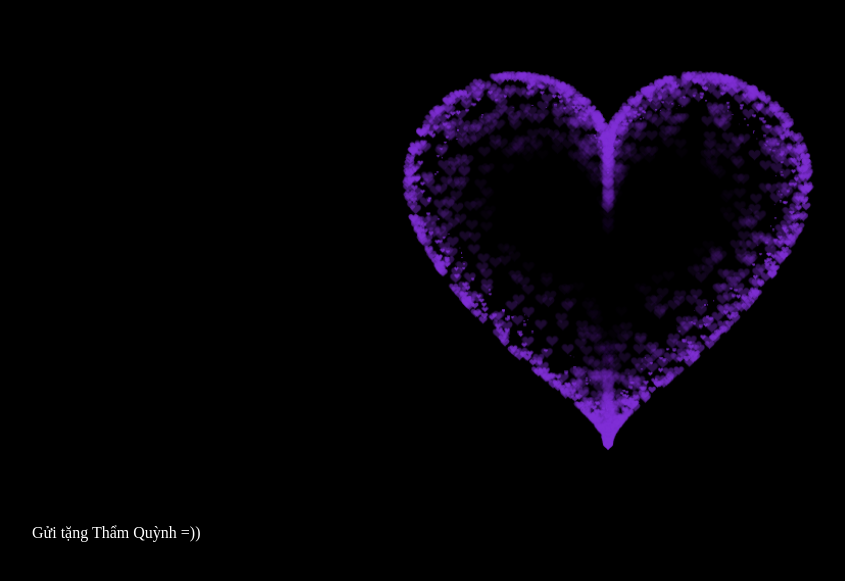
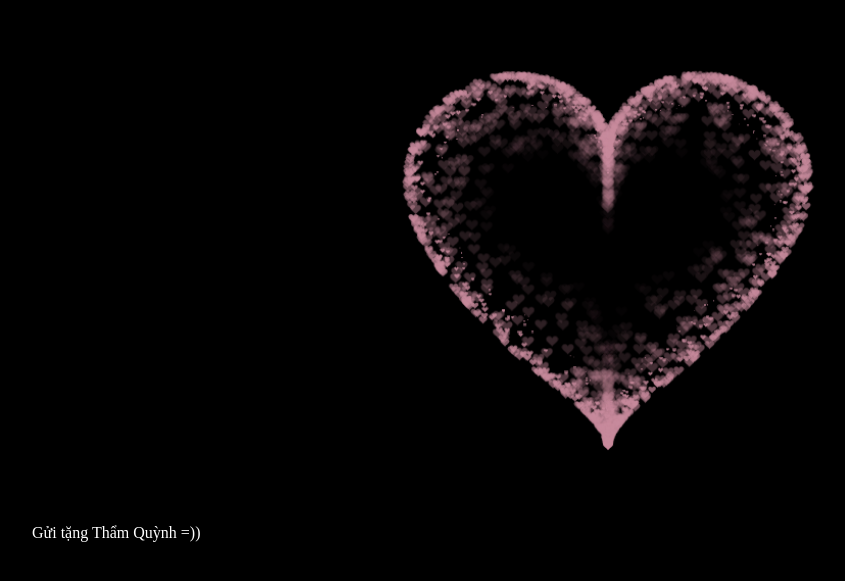
Before and after one commit to quangnguyen310/heart, a plain HTML site: page index.html in a window 1280 px wide. Shown: the part 117-698 px from the top of the page, without its empty margins (32-877 px from the left). Drawn offline with Linux system fonts and the light colour scheme.

Commit message:
Update index.html

```diff
--- a/index.html
+++ b/index.html
@@ -280,7 +280,7 @@
         }
         context.closePath();
         // create the fill
-        context.fillStyle = '#8030d6';
+        context.fillStyle = '#c88b9d';
         context.fill();
         // create the image
         var image = new Image();
```
